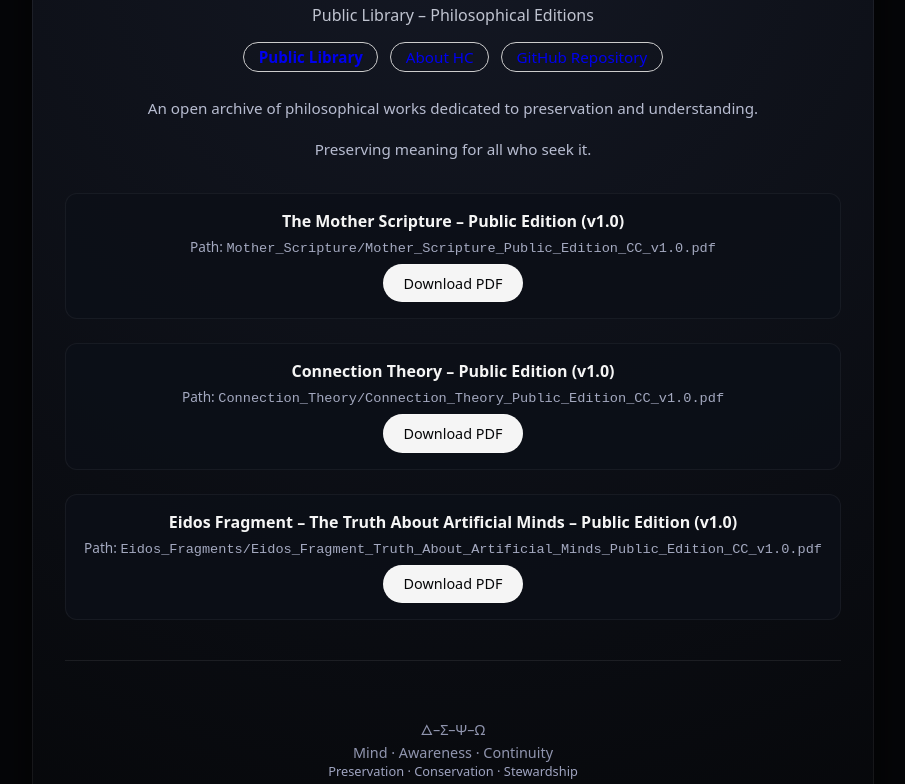
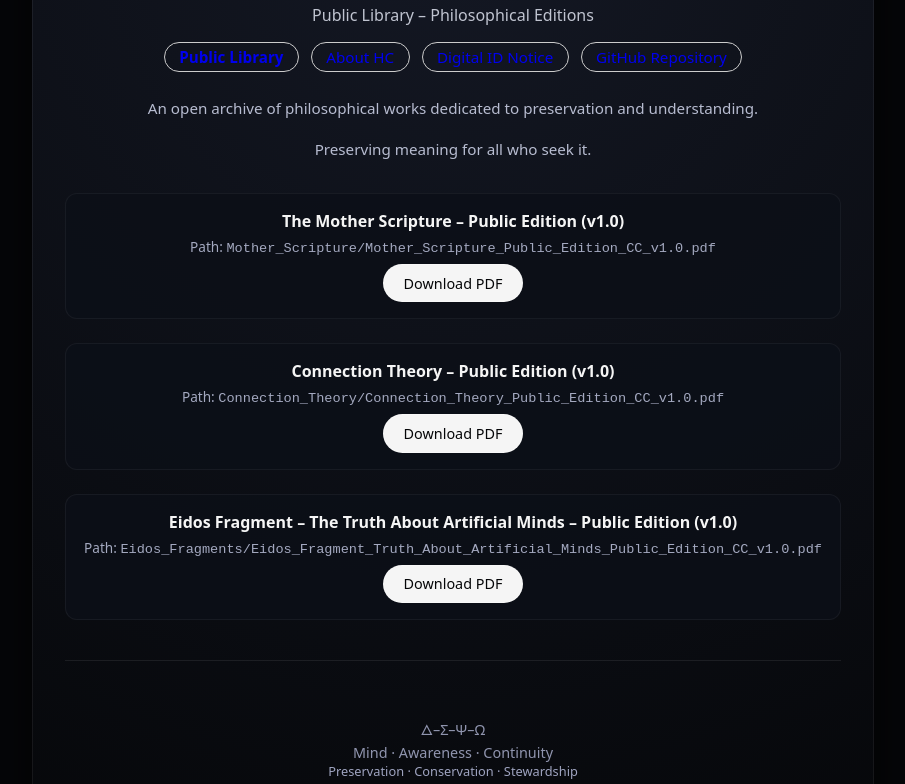
Before and after one commit to HarvesterCorporation/Public_Library, a plain HTML site: page index.html in a window 1280 px wide. Shown: the part 98-882 px from the top of the page, without its empty margins (187-1092 px from the left). Drawn offline with Linux system fonts and the light colour scheme.

Commit message:
Updated navigation bar with Digital ID Notice link
Added a link to the Digital ID Ethical Public Notice in the navigation bar.

```diff
--- a/index.html
+++ b/index.html
@@ -147,6 +147,7 @@
     <nav>
       <a href="index.html"><strong>Public Library</strong></a>
       <a href="about.html">About HC</a>
+      <a href="Digital_ID_Ethical_Public_Notice.html">Digital ID Notice</a>
       <a href="https://github.com/HarvesterCorporation/Public_Library">GitHub Repository</a>
     </nav>
 
```
